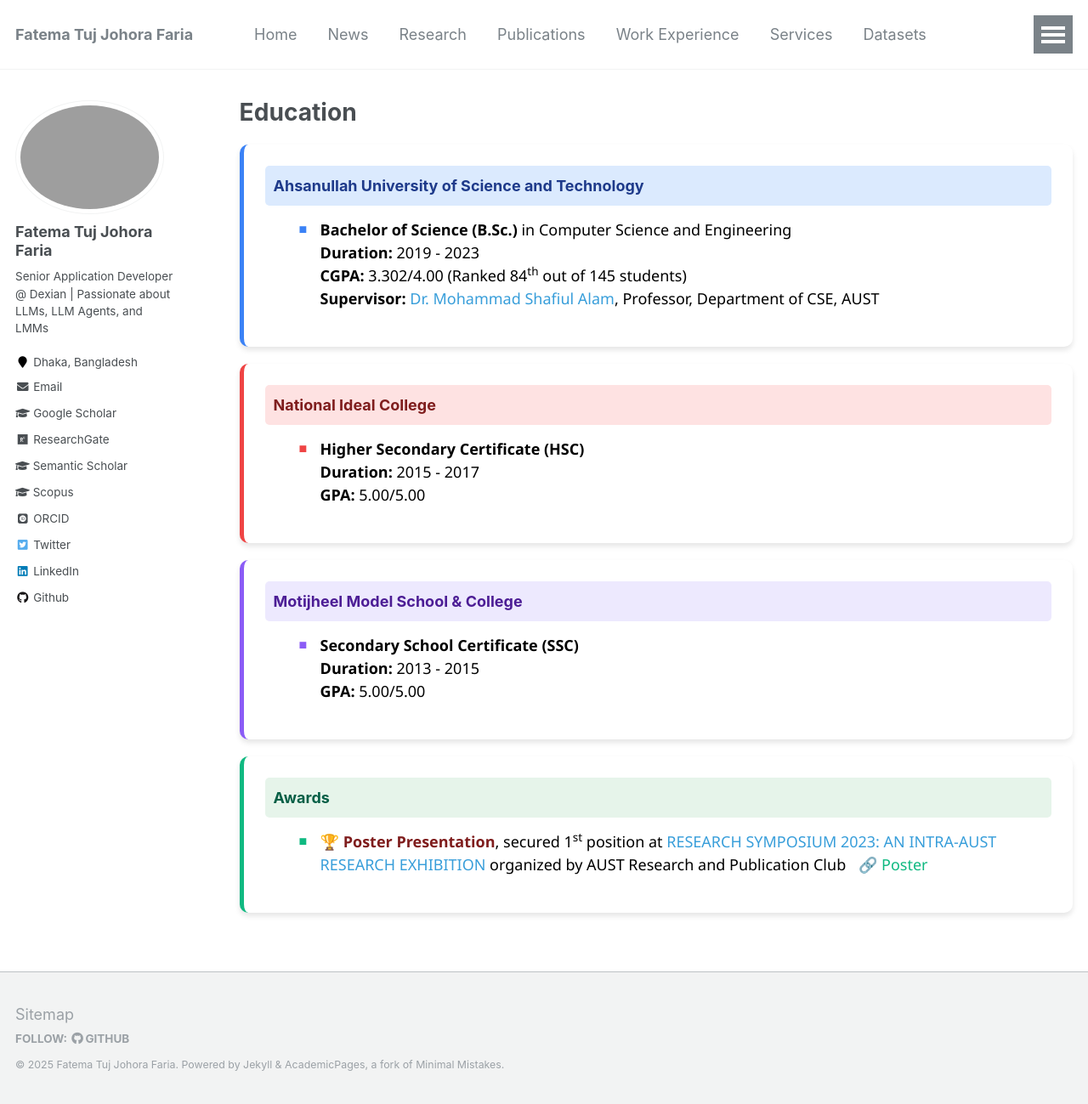
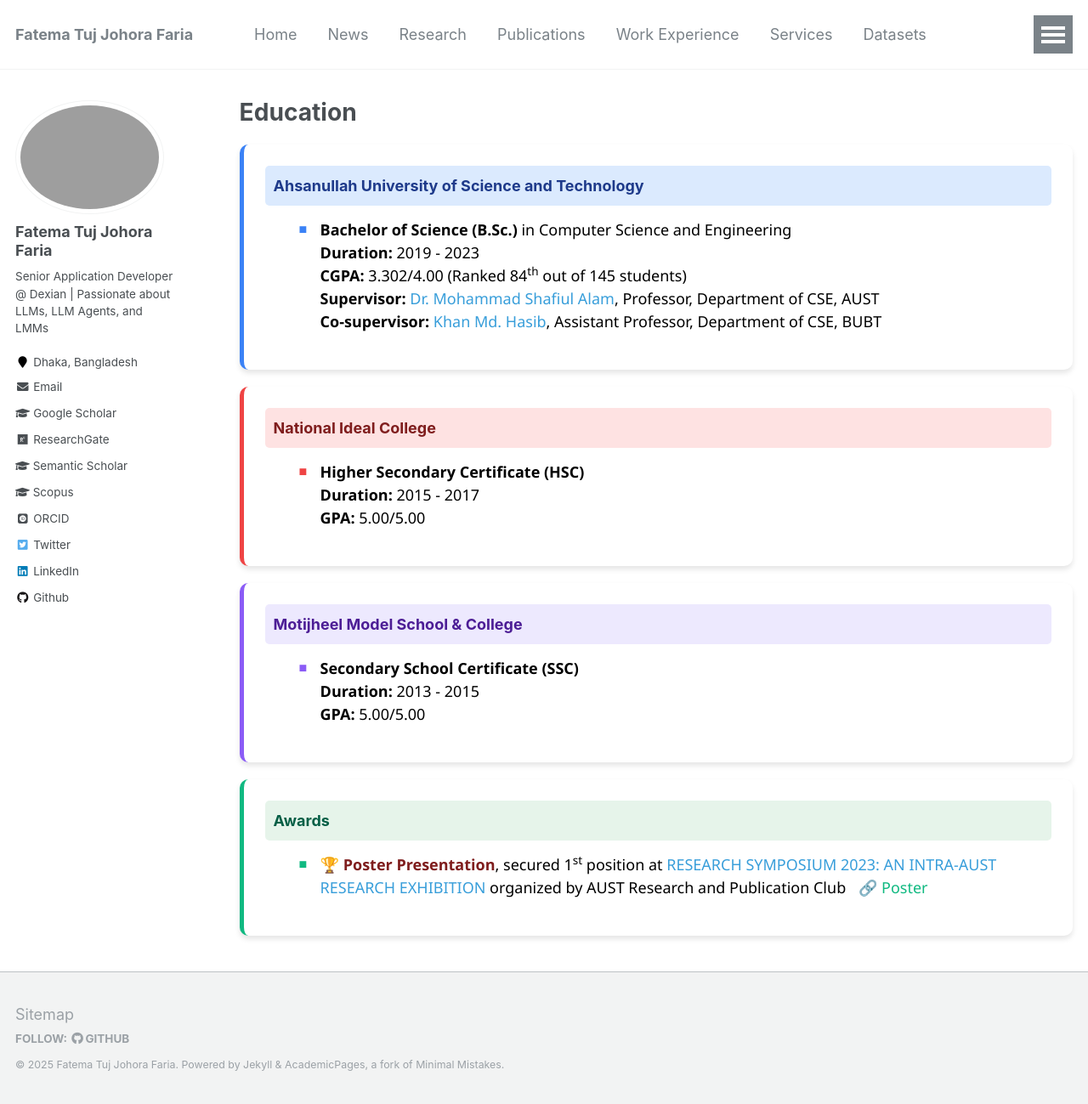
Before and after one commit to fatemafaria142/fatemafaria142.github.io, a Jekyll site: the page built from _pages/education.md, in a window 1280 px wide and 1299 px high. Shown: the whole window at 85% size. Built offline with Jekyll 4.4.1, drawn with Linux system fonts in a browser that asks for light colours; some web fonts are replaced.

Commit message:
Update CV

```diff
--- a/_pages/education.md
+++ b/_pages/education.md
@@ -17,7 +17,10 @@ author_profile: true
         <b>Bachelor of Science (B.Sc.)</b> in Computer Science and Engineering <br/>
         <b>Duration:</b> 2019 - 2023 <br/>
         <b>CGPA:</b> 3.302/4.00 (Ranked 84<sup>th</sup> out of 145 students) <br/>
-        <b>Supervisor:</b> <a href="https://www.aust.edu/cse/faculty_member/dr_mohammad_shafiul_alam" style="color: #389EDA; text-decoration: none;">Dr. Mohammad Shafiul Alam</a>, Professor, Department of CSE, AUST
+<b>Supervisor:</b>
+<a href="https://www.aust.edu/cse/faculty_member/dr_mohammad_shafiul_alam" style="color: #389EDA; text-decoration: none;">Dr. Mohammad Shafiul Alam</a>, Professor, Department of CSE, AUST<br>
+<b>Co-supervisor:</b>
+<a href="https://cse.bubt.edu.bd/facultydetails/87/" style="color: #389EDA; text-decoration: none;">Khan Md. Hasib</a>, Assistant Professor, Department of CSE, BUBT
       </li>
     </ul>
   </div>
```
Also changed, not shown: 1 other file.
